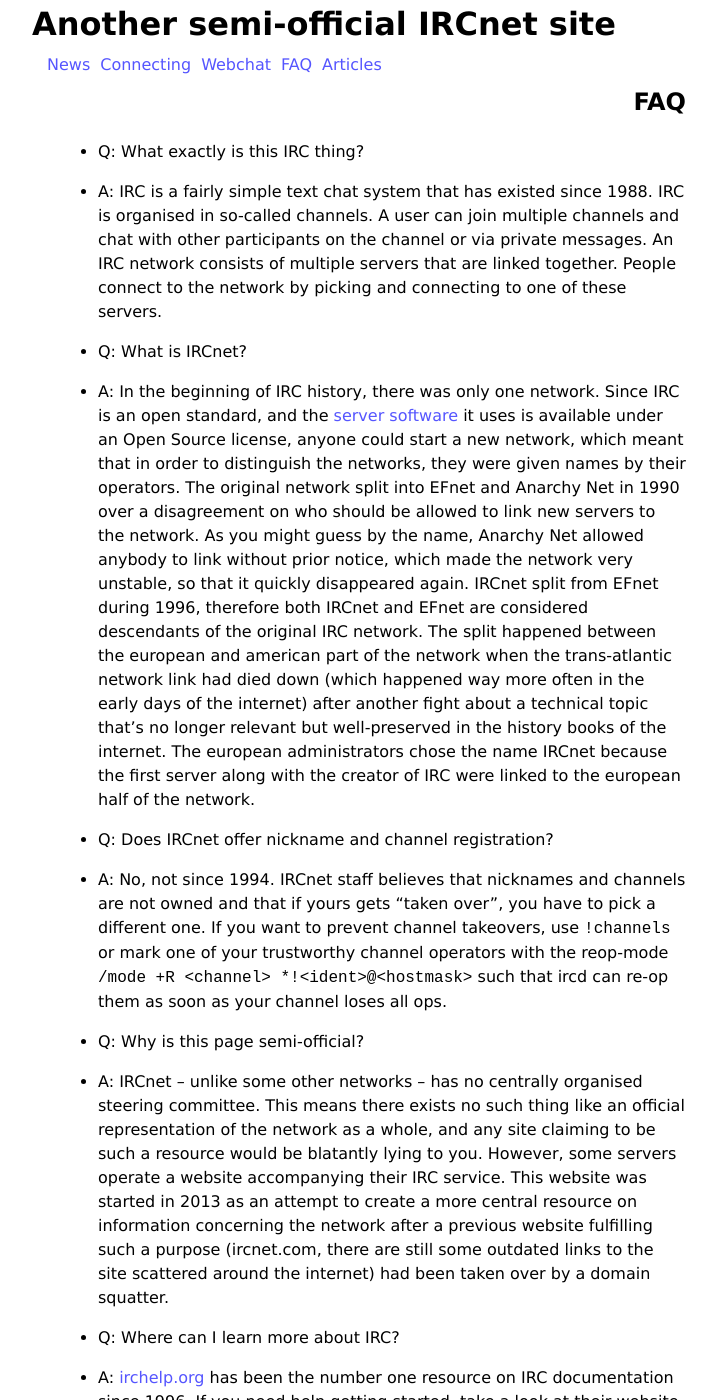
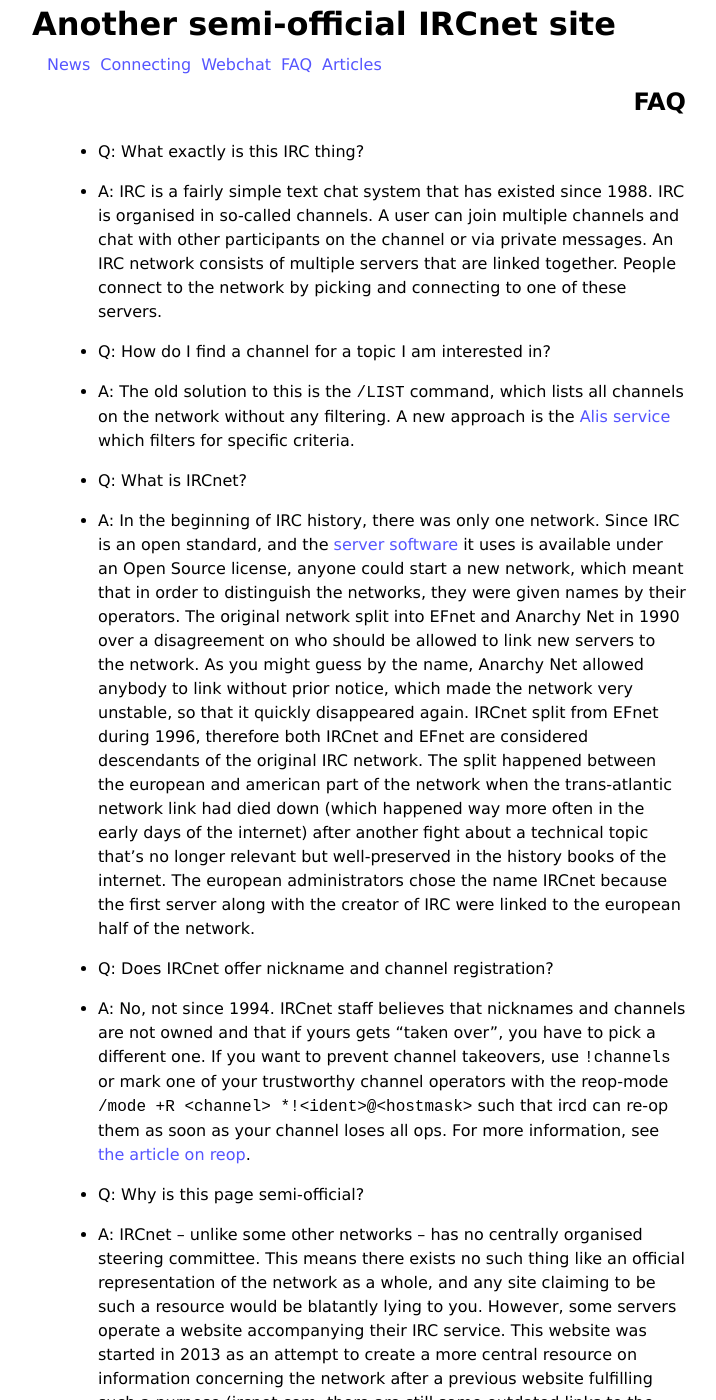
Before and after one commit to ircnet-website/www.IRCnet.net, a Jekyll site: the page built from faq.md, in a window 1280 px wide and 1400 px high. Shown: the whole window, without its empty margins (268-984 px from the left). Built offline with Jekyll 4.4.1, drawn with Linux system fonts in a browser that asks for light colours.

Commit message:
add article about alis

```diff
--- a/articles/index.html
+++ b/articles/index.html
@@ -19,7 +19,8 @@
 
 
 <ul class="article-list">
-<li> <a href="reop">Reop channel mode"</a>
+<li> <a href="alis">Searching for a channel using Alis</a>
+<li> <a href="reop">Reop channel mode</a>
 <li> <a href="access">IRCnet servers access troubles</a> (<a href="access/access.txt">Plain text</a>)
 <li> <a href="linking">Unofficial new server linking guidelines</a> (<a href="linking/linking.txt">Plain text</a>)
 <li> <a href="secretmode">What is the difference between the channel modes +s and +p</a> (<a href="secretmode/secretmode.txt">Plain text</a>)
--- a/faq.md
+++ b/faq.md
@@ -9,6 +9,11 @@
   with other participants on the channel or via private messages. An IRC
   network consists of multiple servers that are linked together. People connect
   to the network by picking and connecting to one of these servers.
+
+* Q: How do I find a channel for a topic I am interested in?
+* A: The old solution to this is the `/LIST` command, which lists all channels
+  on the network without any filtering. A new approach is the
+  [Alis service](../articles/alis) which filters for specific criteria.
 
 * Q: What is IRCnet?
 * A: In the beginning of IRC history, there was only one network. Since IRC is
@@ -34,7 +39,7 @@
   one. If you want to prevent channel takeovers, use `!channels` or mark one of
   your trustworthy channel operators with the reop-mode `/mode +R <channel>
   *!<ident>@<hostmask>` such that ircd can re-op them as soon as your channel
-  loses all ops.
+  loses all ops. For more information, see [the article on reop](../articles/reop).
 
 * Q: Why is this page semi-official?
 * A: IRCnet -- unlike some other networks -- has no centrally organised steering
```
Also changed, not shown: articles/alis/index.md (added, +58 -0 lines).
